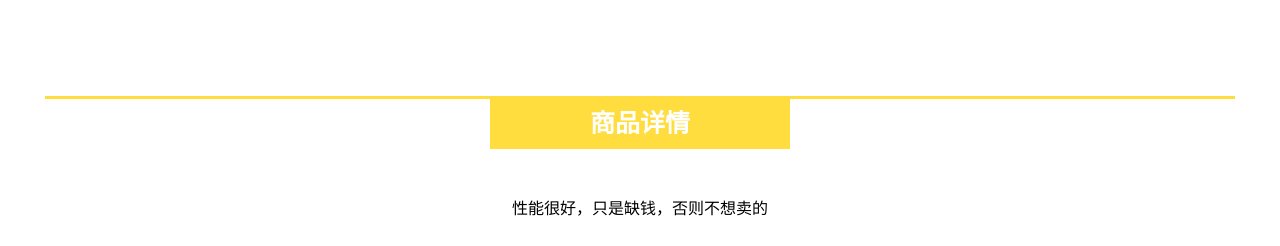
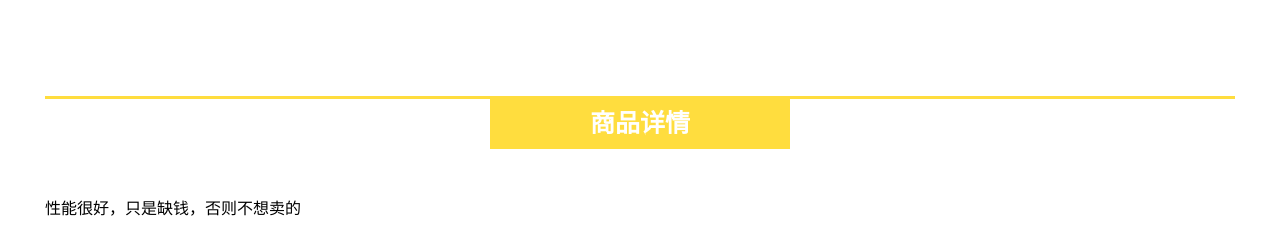
Before and after one commit to CJMMay/secondhand, a Django app: page /sells/10/camera/ in a window 1280 px wide. Shown: the part 554-800 px from the top of the page. Run offline with Django 3.2, Linux system fonts and the light colour scheme; data comes from the database, SQL or seed files in the repository.

Commit message:
Update good_info.css

```diff
--- a/sells/static/css/good_info.css
+++ b/sells/static/css/good_info.css
@@ -164,5 +164,5 @@ input{
 }
 
 .s_content {
-	text-align: center;
+	margin-bottom:20px;
 }
```
